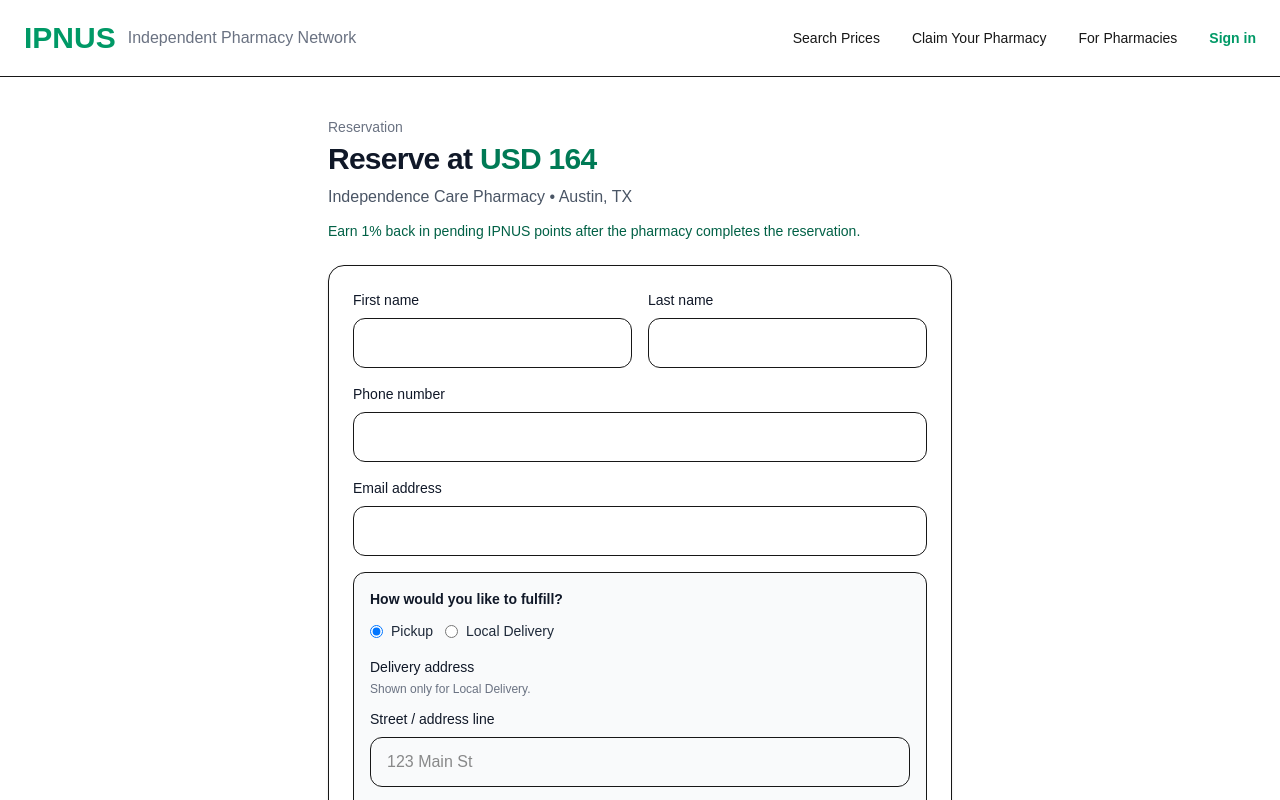
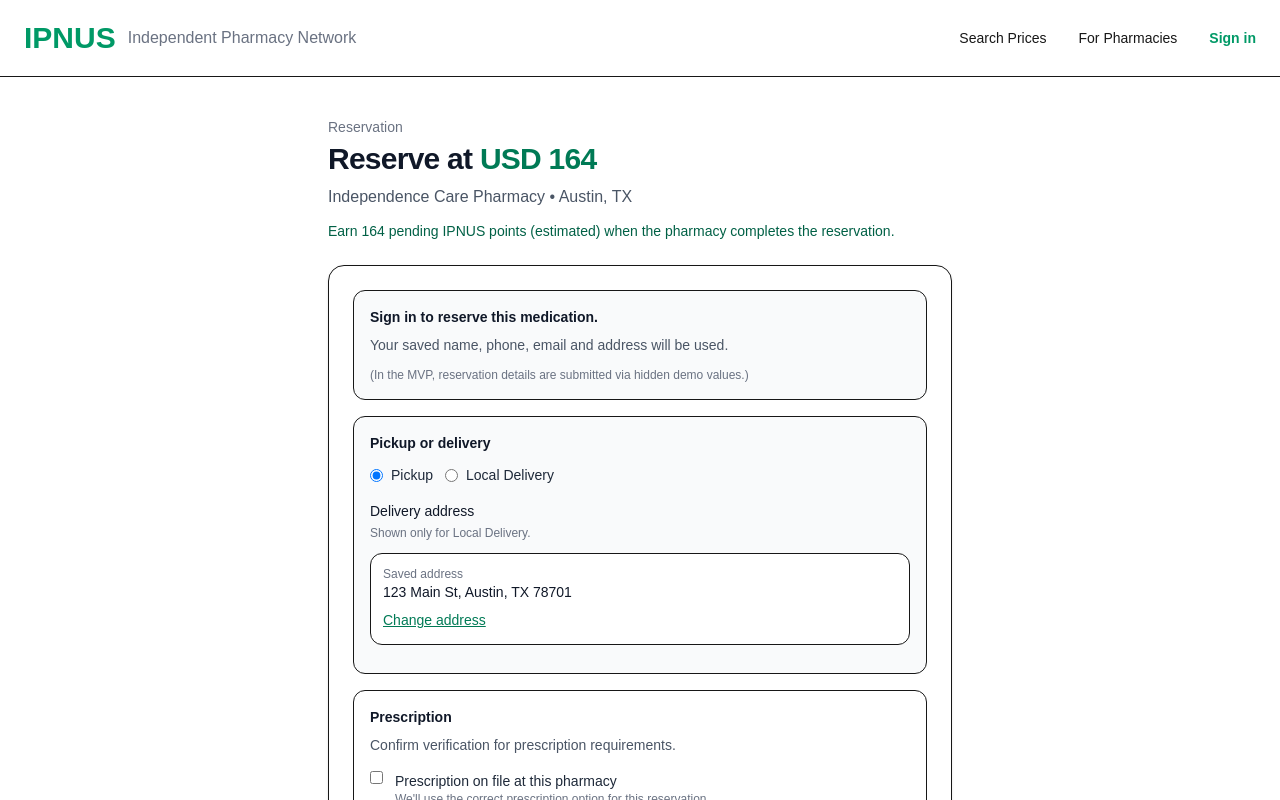
Before and after one commit to unikmo/squad22, a Next.js app: page /reserve in a window 1280 px wide. Shown: the top 800 px of the page. Built offline with nearby package versions, Linux system fonts and the light colour scheme.

Commit message:
Improve IPNUS consumer reservation UX

```diff
--- a/app/lib/ipn-nav.tsx
+++ b/app/lib/ipn-nav.tsx
@@ -12,9 +12,6 @@
           <Link href="/search" className="hover:text-emerald-600">
             Search Prices
           </Link>
-          <Link href="/claim" className="hover:text-emerald-600">
-            Claim Your Pharmacy
-          </Link>
           <Link href="/pricing" className="hover:text-emerald-600">
             For Pharmacies
           </Link>
--- a/app/page.tsx
+++ b/app/page.tsx
@@ -1,8 +1,12 @@
 'use client';
 
 import Link from 'next/link';
+import { getTopDrugSuggestions } from './lib/ipn-mock-data';
+import { SearchFormClient } from './search/search-form-client';
 
 export default function Home() {
+  const drugs = getTopDrugSuggestions();
+
   return (
     <div className="min-h-screen bg-white">
       {/* Navigation */}
@@ -22,33 +26,49 @@
       </nav>
 
       {/* Hero Section */}
-      <div className="max-w-7xl mx-auto px-6 pt-24 pb-20">
-        <div className="grid md:grid-cols-2 gap-16 items-center">
+      <div className="max-w-7xl mx-auto px-6 pt-24 pb-10">
+        <div className="grid md:grid-cols-2 gap-12 items-start">
           <div>
             <h1 className="text-6xl font-bold tracking-tighter text-gray-900 leading-tight mb-6">
               Find affordable prescription prices<br />
               at <span className="text-emerald-600">independent pharmacies</span>
             </h1>
-            <p className="text-xl text-gray-600 mb-10 max-w-lg">
+            <p className="text-xl text-gray-600 mb-8 max-w-lg">
               Real Prices. No Coupons. No Fees. Support local pharmacies.
               <br />
               Search cash prices and reserve with confidence.
             </p>
-            <Link
-              href="/search"
-              className="inline-flex items-center bg-emerald-600 hover:bg-emerald-700 text-white px-10 py-4 rounded-2xl text-lg font-semibold transition-all"
-            >
-              Search Prices Near You →
-            </Link>
+
+            <div className="mt-10">
+              <h2 className="text-lg font-semibold text-gray-900">How it works</h2>
+              <ol className="mt-4 space-y-3">
+                <li className="flex gap-3">
+                  <span className="mt-0.5 inline-flex h-8 w-8 items-center justify-center rounded-full bg-emerald-600 text-white font-semibold">1</span>
+                  <div>
+                    <div className="font-medium text-gray-900">Search your medication</div>
+                    <div className="text-sm text-gray-600">Choose a drug (and optional strength/quantity).</div>
+                  </div>
+                </li>
+                <li className="flex gap-3">
+                  <span className="mt-0.5 inline-flex h-8 w-8 items-center justify-center rounded-full bg-emerald-600 text-white font-semibold">2</span>
+                  <div>
+                    <div className="font-medium text-gray-900">Compare local pharmacy prices</div>
+                    <div className="text-sm text-gray-600">See cash price options from nearby independent pharmacies.</div>
+                  </div>
+                </li>
+                <li className="flex gap-3">
+                  <span className="mt-0.5 inline-flex h-8 w-8 items-center justify-center rounded-full bg-emerald-600 text-white font-semibold">3</span>
+                  <div>
+                    <div className="font-medium text-gray-900">Reserve at your chosen pharmacy</div>
+                    <div className="text-sm text-gray-600">Reserve and we’ll help coordinate confirmation.</div>
+                  </div>
+                </li>
+              </ol>
+            </div>
           </div>
 
           <div className="relative rounded-3xl overflow-hidden shadow-2xl">
-            {/* eslint-disable-next-line @next/next/no-img-element */}
-            <img
-              src="https://images.unsplash.com/photo-1584308666744-7a4c2b6e0c0f"
-              alt="Pharmacy"
-              className="w-full h-full object-cover"
-            />
+            <SearchFormClient drugs={drugs} />
           </div>
         </div>
       </div>
--- a/app/reservation/confirmation/page.tsx
+++ b/app/reservation/confirmation/page.tsx
@@ -30,6 +30,8 @@
   const feeStatus = reservation?.reservationFeeStatus ?? "waived";
   const feeDollars = Math.round(feeCents) / 100;
 
+  const estimatedPoints = reservation?.rewardPointsEstimated ?? null;
+  const hasEstimatedPoints = typeof estimatedPoints === "number" && Number.isFinite(estimatedPoints);
 
   return (
     <div className="min-h-screen bg-white">
@@ -37,10 +39,11 @@
 
       <div className="max-w-3xl mx-auto px-6 py-14">
         <div className="rounded-2xl border bg-white p-8 shadow-sm">
-          <div className="text-emerald-700 font-semibold">Reservation request sent</div>
+          <div className="text-emerald-700 font-semibold">Reservation submitted</div>
           <h1 className="text-3xl font-bold tracking-tight text-gray-900 mt-2">
             We’ll contact you to confirm pickup.
           </h1>
+
 
           <div className="mt-6 grid md:grid-cols-2 gap-4">
             <div className="rounded-xl bg-gray-50 p-4">
@@ -63,7 +66,7 @@
                 This fee is not currently charged. The platform reserves the right to activate this policy in the future.
               </div>
               <div className="mt-3 text-sm text-gray-700">
-                Refund rules (policy preview):
+Prescription verification:
                 <ul className="list-disc pl-5 mt-1 space-y-1">
                   <li>Refunded if the pharmacy cannot fulfill the reservation.</li>
                   <li>Refunded after successful pickup.</li>
@@ -91,7 +94,13 @@
           </div>
 
           <div className="mt-6 text-xs text-gray-500">
-            Earn 1% back in pending IPNUS points after the pharmacy completes the reservation.
+            {hasEstimatedPoints ? (
+              <>
+                Earn <span className="font-medium text-gray-900">{estimatedPoints} pending IPNUS points</span> after the pharmacy completes the reservation.
+              </>
+            ) : (
+              <>Earn pending IPNUS points after the pharmacy completes the reservation.</>
+            )}
           </div>
 
           <div className="mt-6 text-xs text-gray-500">
--- a/app/reserve/page.tsx
+++ b/app/reserve/page.tsx
@@ -59,7 +59,7 @@
             {pharmacy.name} • {pharmacy.city}, {pharmacy.state}
           </p>
           <p className="text-sm text-emerald-800 mt-3 font-medium">
-            Earn 1% back in pending IPNUS points after the pharmacy completes the reservation.
+            Earn {Math.floor(priceResult.reservePrice)} pending IPNUS points (estimated) when the pharmacy completes the reservation.
           </p>
         </div>
 
@@ -85,51 +85,33 @@
           <input type="hidden" name="deliveryAddress" value="" />
           <input type="hidden" name="doctorName" value="" />
           <input type="hidden" name="referralCode" value="" />
+          {/* Remove visible rx flags from UI, but keep hidden defaults for the API */}
           <input type="hidden" name="rxOnFile" value="false" />
           <input type="hidden" name="rxUploadAcknowledged" value="false" />
 
+          {/* Required by reservation API when rx flags are based on checkboxes */}
+          <input type="hidden" name="rxOnFilePicker" value="" />
+          <input type="hidden" name="rxUploadAckPicker" value="" />
+
           <div className="grid gap-4">
-            <div className="grid grid-cols-1 sm:grid-cols-2 gap-4">
-              <div>
-                <label className="block text-sm font-medium text-gray-900">First name</label>
-                <input
-                  name="firstName"
-                  required
-                  className="mt-2 w-full rounded-xl border px-4 py-3 outline-none focus:ring-2 focus:ring-emerald-200"
-                />
-              </div>
-              <div>
-                <label className="block text-sm font-medium text-gray-900">Last name</label>
-                <input
-                  name="lastName"
-                  required
-                  className="mt-2 w-full rounded-xl border px-4 py-3 outline-none focus:ring-2 focus:ring-emerald-200"
-                />
-              </div>
+          <div className="rounded-xl border bg-gray-50 p-4">
+            <div className="text-sm font-semibold text-gray-900">Sign in to reserve this medication.</div>
+            <div className="text-sm text-gray-600 mt-2">
+              Your saved name, phone, email and address will be used.
             </div>
+            <div className="mt-3 text-xs text-gray-500">
+              (In the MVP, reservation details are submitted via hidden demo values.)
+            </div>
+          </div>
 
-            <div>
-              <label className="block text-sm font-medium text-gray-900">Phone number</label>
-              <input
-                name="phone"
-                type="tel"
-                required
-                className="mt-2 w-full rounded-xl border px-4 py-3 outline-none focus:ring-2 focus:ring-emerald-200"
-              />
-            </div>
-
-            <div>
-              <label className="block text-sm font-medium text-gray-900">Email address</label>
-              <input
-                name="email"
-                type="email"
-                required
-                className="mt-2 w-full rounded-xl border px-4 py-3 outline-none focus:ring-2 focus:ring-emerald-200"
-              />
-            </div>
+          {/* Hidden demo values required by reservation API */}
+          <input type="hidden" name="firstName" value="Demo" />
+          <input type="hidden" name="lastName" value="User" />
+          <input type="hidden" name="phone" value="555-0100" />
+          <input type="hidden" name="email" value="demo@example.com" />
 
             <div className="rounded-xl border bg-gray-50 p-4">
-              <div className="text-sm font-semibold text-gray-900">How would you like to fulfill?</div>
+              <div className="text-sm font-semibold text-gray-900">Pickup or delivery</div>
               <div className="mt-3 flex gap-3 flex-col sm:flex-row">
                 <label className="flex items-center gap-2 text-sm text-gray-800">
                   <input type="radio" name="fulfillmentPicker" defaultChecked value="pickup" />
@@ -146,7 +128,16 @@
                   <div className="text-sm font-medium text-gray-900">Delivery address</div>
                   <p className="text-xs text-gray-500 mt-1">Shown only for Local Delivery.</p>
 
-                  <div className="mt-3 grid grid-cols-1 sm:grid-cols-2 gap-4">
+                  <div className="mt-3 rounded-xl border bg-white p-3">
+                    <div className="text-xs text-gray-500">Saved address</div>
+                    <div className="text-sm font-medium text-gray-900">123 Main St, Austin, TX 78701</div>
+                    <button type="button" className="mt-2 text-sm text-emerald-700 hover:text-emerald-800 underline">
+                      Change address
+                    </button>
+                  </div>
+
+                  {/* Keep hidden/demo delivery form fields for API compatibility (not shown to buyers). */}
+                  <div className="mt-3 grid grid-cols-1 sm:grid-cols-2 gap-4 opacity-0 pointer-events-none h-0 overflow-hidden">
                     <div className="sm:col-span-2">
                       <label className="block text-sm font-medium text-gray-900">Street / address line</label>
                       <input
@@ -192,7 +183,7 @@
             <div className="rounded-xl border bg-white p-4">
               <div className="text-sm font-semibold text-gray-900">Prescription</div>
               <div className="mt-2 text-sm text-gray-600">
-                If this medication requires a prescription, we need you to confirm.
+                Confirm verification for prescription requirements.
               </div>
 
               <div className="mt-4 grid gap-3">
@@ -200,7 +191,7 @@
                   <input type="checkbox" name="rxOnFilePicker" />
                   <span>
                     <span className="font-medium">Prescription on file at this pharmacy</span>
-                    <span className="block text-xs text-gray-500">Marks rxOnFile=true for the reservation.</span>
+                    <span className="block text-xs text-gray-500">We&apos;ll use the correct prescription option for this reservation.</span>
                   </span>
                 </label>
 
@@ -215,7 +206,7 @@
                   />
 
                   <p className="mt-3 text-xs text-gray-700">
-                    Don’t know the medication details? Upload your prescription and the pharmacy can review it.
+Don&apos;t know the medication details? Upload your prescription and the pharmacy can review it.
                   </p>
                 </div>
 
@@ -225,7 +216,7 @@
                     <span className="font-medium">
                       I acknowledge the pharmacy must verify this prescription before fulfillment
                     </span>
-                    <span className="block text-xs text-gray-500">Marks rxUploadAcknowledged=true for the reservation.</span>
+We&apos;ll use the correct verification option for this reservation.
                   </span>
                 </label>
               </div>
--- a/app/results/page.tsx
+++ b/app/results/page.tsx
@@ -153,6 +153,15 @@
                   <div className="flex flex-col sm:items-end gap-2">
                     {prof.tier === "claimed" && r.hasPublished && r.reservePrice != null ? (
                       <>
+                        <div className="text-sm text-gray-600">
+                            <span className="text-gray-500">Pharmacy: </span>
+                            <span className="font-medium text-gray-900">{r.pharmacyNpi}</span>
+                            <div className="text-xs text-gray-500">Pickup/delivery availability: confirmed after reserve.</div>
+                          </div>
+                          <div className="text-sm text-gray-700">
+                            <span className="text-xs text-gray-500">Cash price</span>
+                            <div className="text-2xl font-bold text-gray-900 leading-tight">USD {r.reservePrice.toFixed(2)}</div>
+                          </div>
                           <a
                             href={
                               `/reserve?pharmacyId=${encodeURIComponent(r.pharmacyId)}` +
@@ -161,11 +170,13 @@
                               `&quantity=${encodeURIComponent(String(r.quantity))}` +
                               `&zip=${encodeURIComponent(r.zip)}`
                             }
-                          className="inline-flex items-center justify-center bg-emerald-600 hover:bg-emerald-700 text-white px-6 py-3 rounded-xl font-semibold transition"
+                            className="inline-flex items-center justify-center bg-emerald-600 hover:bg-emerald-700 text-white px-6 py-4 rounded-xl font-semibold text-base transition"
                           >
-                          Reserve at This Price
+                            Reserve this price
                           </a>
-                        <div className="text-xs text-gray-500">No login. We’ll contact you to confirm.</div>
+                          <div className="text-xs text-gray-500">
+                            Pickup/Delivery: we’ll confirm availability after you reserve.
+                          </div>
                         </>
                       ) : (
                         <>
--- a/app/search/page.tsx
+++ b/app/search/page.tsx
@@ -14,11 +14,12 @@
         <div className="mb-6">
           <h1 className="text-4xl font-bold tracking-tight text-gray-900">Search real cash prices</h1>
           <p className="text-gray-600 mt-2">
-            Enter your medication and ZIP code. We’ll show independent pharmacies with realistic price ranges.
+            Search by medication and location (ZIP, street, or city). We’ll show independent pharmacies with realistic price ranges.
           </p>
         </div>
 
         <SearchFormClient drugs={drugs} />
+
 
         <div className="mt-8 rounded-2xl border bg-gray-50 p-4 text-sm text-gray-700">
           <div className="font-semibold text-gray-900">Real pricing & reservations</div>
--- a/app/search/search-form-client.tsx
+++ b/app/search/search-form-client.tsx
@@ -111,14 +111,23 @@
             />
           </div>
         <div>
-            <label className="block text-sm font-medium text-gray-900">ZIP code</label>
+          <label className="block text-sm font-medium text-gray-900">Location</label>
           <input
             value={zip}
             onChange={(e) => setZip(e.target.value)}
-              placeholder="e.g., 78701"
+            placeholder="ZIP, street, or city"
             className="mt-2 w-full rounded-xl border px-4 py-3 outline-none focus:ring-2 focus:ring-emerald-200"
           />
+          <div className="mt-2">
+            <button
+              type="button"
+              className="text-sm text-emerald-700 hover:text-emerald-800 underline"
+            >
+              Use my current location
+            </button>
           </div>
+        </div>
+
         </div>
 
         <button
```
Also changed, not shown: 1 other file (tests, documents, lock files or other folders). Lines whose indentation alone changed are shown as unchanged.
